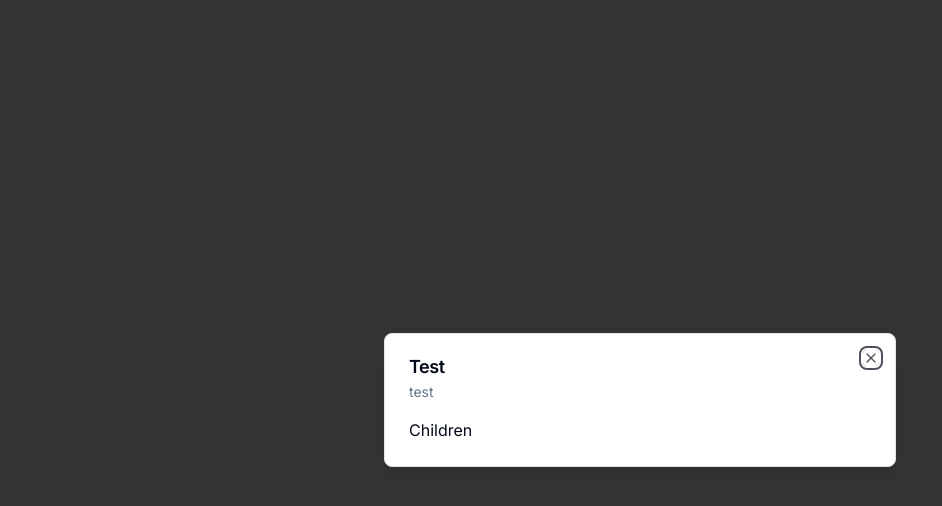
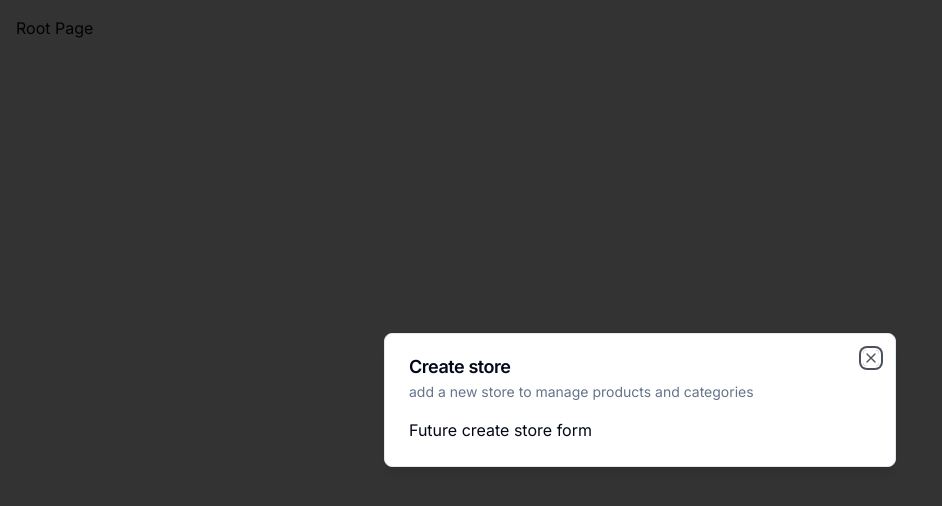
Before and after one commit to CalcuDaus/ecommerce-admin, a Next.js app: page / in a window 1280 px wide. Shown: the top 506 px of the page, without its empty margins (0-942 px from the left). Built offline with nearby package versions, Linux system fonts and the light colour scheme.

Commit message:
moda provider

```diff
--- a/app/(root)/page.tsx
+++ b/app/(root)/page.tsx
@@ -1,15 +1,19 @@
 "use client";
 
-import { Modal } from "@/components/ui/modal";
+import { useEffect } from "react";
+import { useStoreModal } from "@/hooks/use-store-modal";
 
 const SetupPage = () => {
-  return (
-    <div className="p-4">
-      <Modal title="Test" description="test" isOpen onClose={() => {}}>
-        Children
-      </Modal>
-    </div>
-  );
+  const onOpen = useStoreModal((state) => state.onOpen);
+  const isOpen = useStoreModal((state) => state.isOpen);
+
+  useEffect(() => {
+    if (!isOpen) {
+      onOpen();
+    }
+  }, [isOpen, onOpen]);
+
+  return <div className="p-4">Root Page</div>;
 };
 
 export default SetupPage;
--- a/app/layout.tsx
+++ b/app/layout.tsx
@@ -1,7 +1,10 @@
+import { Inter } from "next/font/google";
+import { ClerkProvider } from "@clerk/nextjs";
 import type { Metadata } from "next";
-import { Inter } from "next/font/google";
+
+import { ModalProvider } from "@/providers/modal-providers";
+
 import "./globals.css";
-import { ClerkProvider } from "@clerk/nextjs";
 
 const inter = Inter({ subsets: ["latin"] });
 
@@ -18,7 +21,10 @@ export default function RootLayout({
   return (
     <ClerkProvider>
       <html lang="en">
-        <body className={inter.className}>{children}</body>
+        <body className={inter.className}>
+          <ModalProvider />
+          {children}
+        </body>
       </html>
     </ClerkProvider>
   );
--- /dev/null
+++ b/components/modals/store-modal.tsx
@@ -0,0 +1,17 @@
+"use client";
+import { useStoreModal } from "@/hooks/use-store-modal";
+import { Modal } from "../ui/modal";
+
+export const StoreModal = () => {
+  const storeModal = useStoreModal();
+  return (
+    <Modal
+      title="Create store"
+      description="add a new store to manage products and categories"
+      isOpen={storeModal.isOpen}
+      onClose={storeModal.onClose}
+    >
+      Future create store form
+    </Modal>
+  );
+};
--- /dev/null
+++ b/hooks/use-store-modal.tsx
@@ -0,0 +1,13 @@
+import { create } from "zustand";
+
+interface useStoreModalStore {
+  isOpen: boolean;
+  onOpen: () => void;
+  onClose: () => void;
+}
+
+export const useStoreModal = create<useStoreModalStore>((set) => ({
+  isOpen: false,
+  onOpen: () => set({ isOpen: true }),
+  onClose: () => set({ isOpen: false }),
+}));
--- /dev/null
+++ b/providers/modal-providers.tsx
@@ -0,0 +1,22 @@
+"use client";
+
+import { StoreModal } from "@/components/modals/store-modal";
+import { useEffect, useState } from "react";
+
+export const ModalProvider = () => {
+  const [isMounted, setIsMounted] = useState(false);
+
+  useEffect(() => {
+    setIsMounted(true);
+  }, []);
+
+  if (!isMounted) {
+    return null;
+  }
+
+  return (
+    <>
+      <StoreModal />
+    </>
+  );
+};
```
